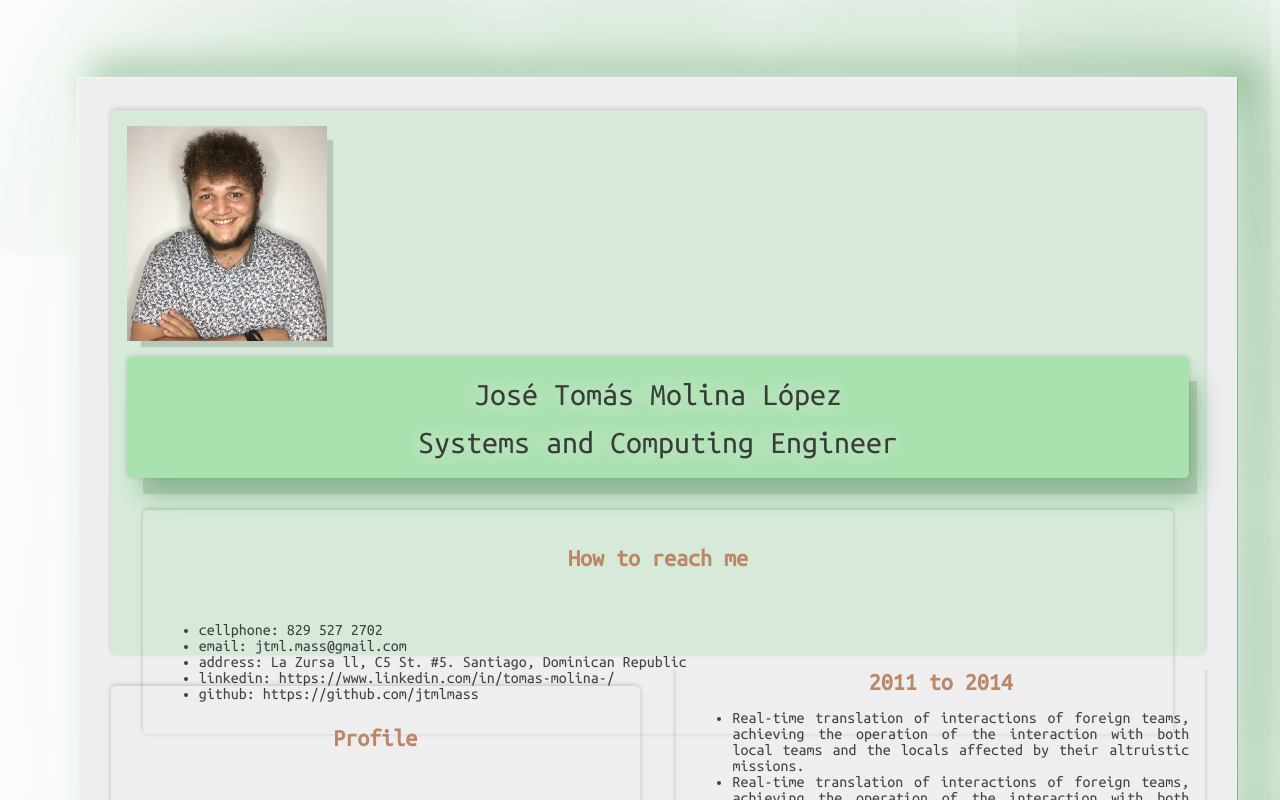
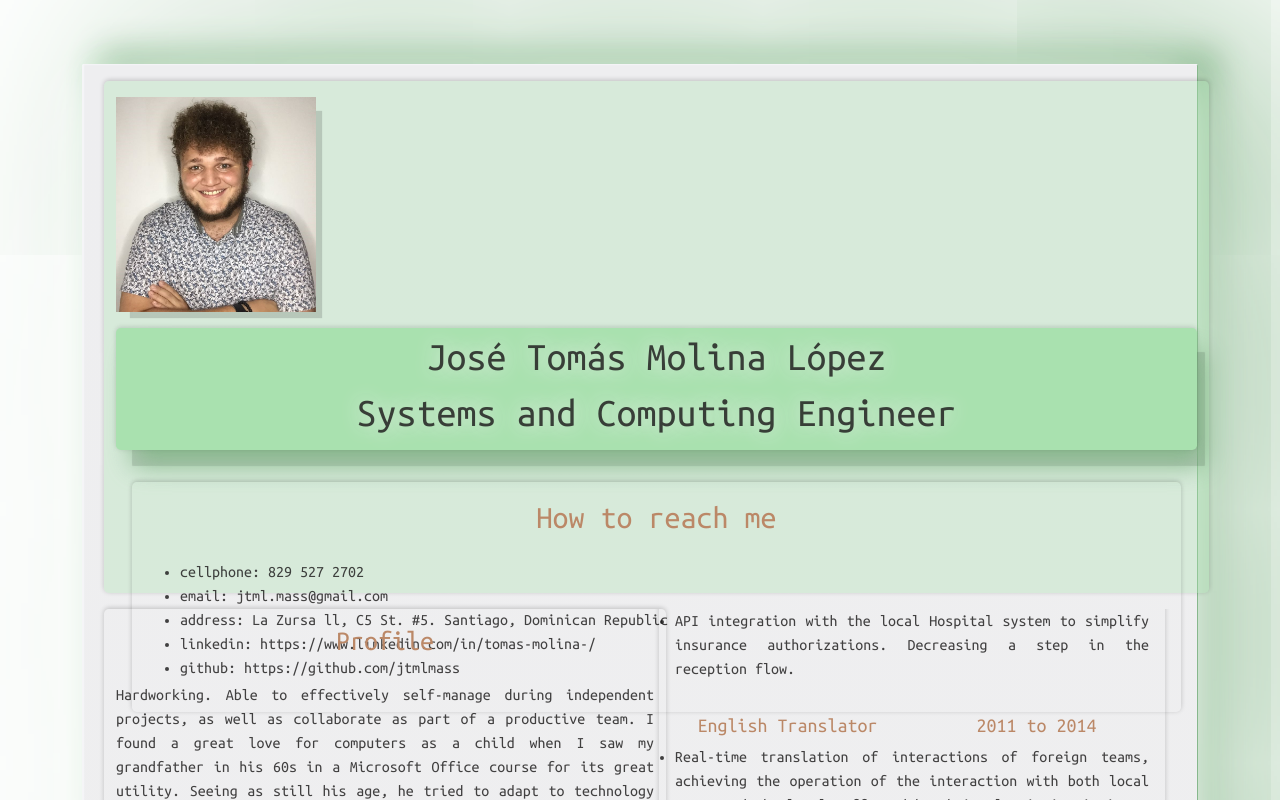
Before and after one commit to tomasjml/cv-tomas-molina, a React (Create React App) app: page / in a window 1280 px wide. Shown: the top 800 px of the page. Built offline with nearby package versions, Linux system fonts and the light colour scheme.

Commit message:
Setup bootstrap

```diff
--- a/package.json
+++ b/package.json
@@ -10,6 +10,7 @@
     "react": "^17.0.2",
     "react-dom": "^17.0.2",
     "react-scripts": "4.0.3",
+    "sass": "^1.34.0",
     "web-vitals": "^1.1.1"
   },
   "scripts": {
--- a/src/App.js
+++ b/src/App.js
@@ -24,13 +24,17 @@ import tomasMolina from "./images/jotate.jpg";
 
 function App() {
   return (
-    <div className="App">
+    <div className="App container-lg">
       <div className="paper">
         <div className="paper__header">
-          <IdentificationInfo name={name} dedication={dedication} yourImage={tomasMolina}/>
+          <div class="row">
+            <IdentificationInfo name={name} dedication={dedication} yourImage={tomasMolina}/>
+          </div>
         </div>
         <div className="paper__body">
-          <ProfileInfo info={profileDescription}/>
+          <div class="row">
+           <ProfileInfo info={profileDescription}/>
+          </div>
           <BirthInfo birthDate={birthDate} birthPlace={birthPlace}/>
           <SkillsInfo codingData={codingData.join(", ")} frameData={frameData} passiveData={passiveData.join(", ")}/>
           <ExtraDetails detailsData={detailsData} />
--- a/src/index.js
+++ b/src/index.js
@@ -3,6 +3,7 @@ import ReactDOM from 'react-dom';
 import './index.css';
 import App from './App';
 import reportWebVitals from './reportWebVitals';
+import 'bootstrap/scss/bootstrap.scss'
 
 ReactDOM.render(
   <React.StrictMode>
```
Also changed, not shown: 1 other file (tests, documents, lock files or other folders).
